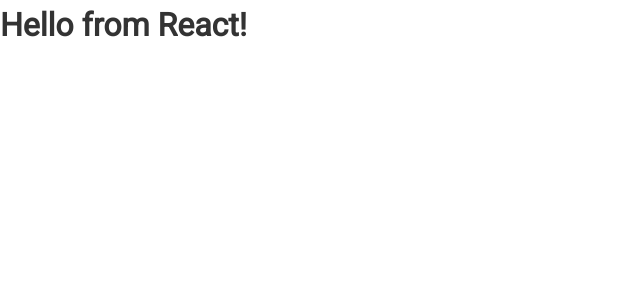
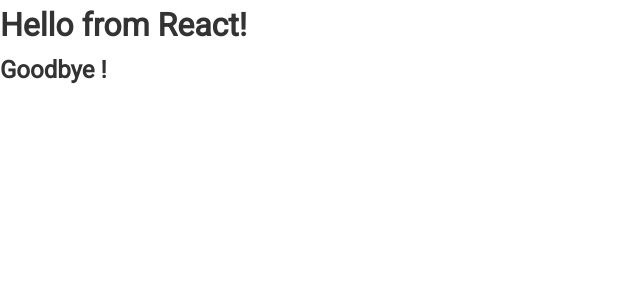
Before and after one commit to onurbbr/React-GitHubFinder, a React (Create React App) app: page / in a window 1280 px wide. Shown: the top 300 px of the page, without its empty margins (0-640 px from the left). Built offline with nearby package versions, Linux system fonts and the light colour scheme.

Commit message:
react: Use fragment on App.js
Signed-off-by: Onur BÜBER <onurbuber@engineer.com>

```diff
--- a/src/App.js
+++ b/src/App.js
@@ -1,12 +1,13 @@
 import './App.css';
-import { Component } from 'react';
+import { Component, Fragment } from 'react';
 
 class App extends Component {
   render() {
     return (
-      <div className='App'>
+      <Fragment>
         <h1>Hello from React!</h1>
-      </div>
+        <h2>Goodbye !</h2>
+      </Fragment>
     );
   }
 }
```
